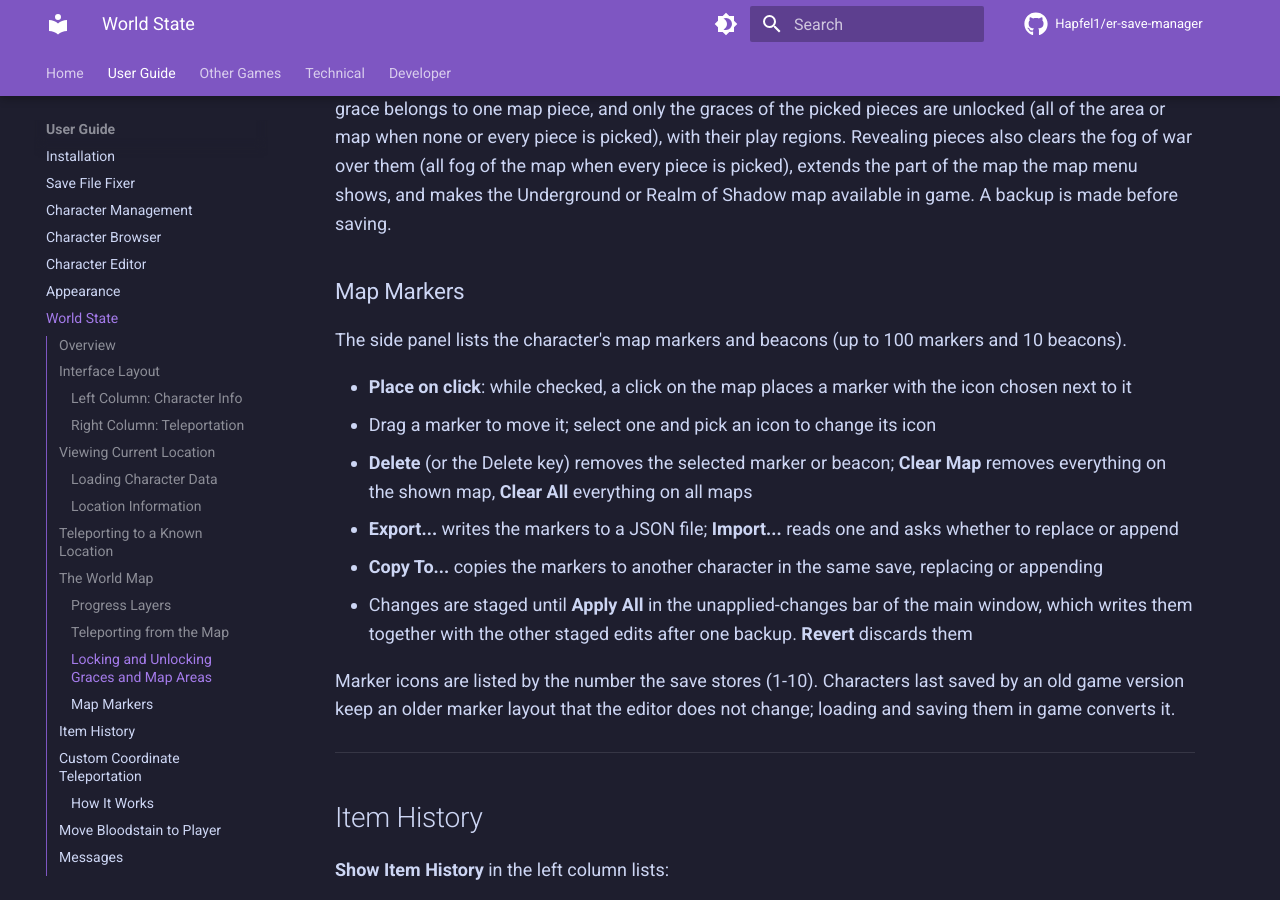
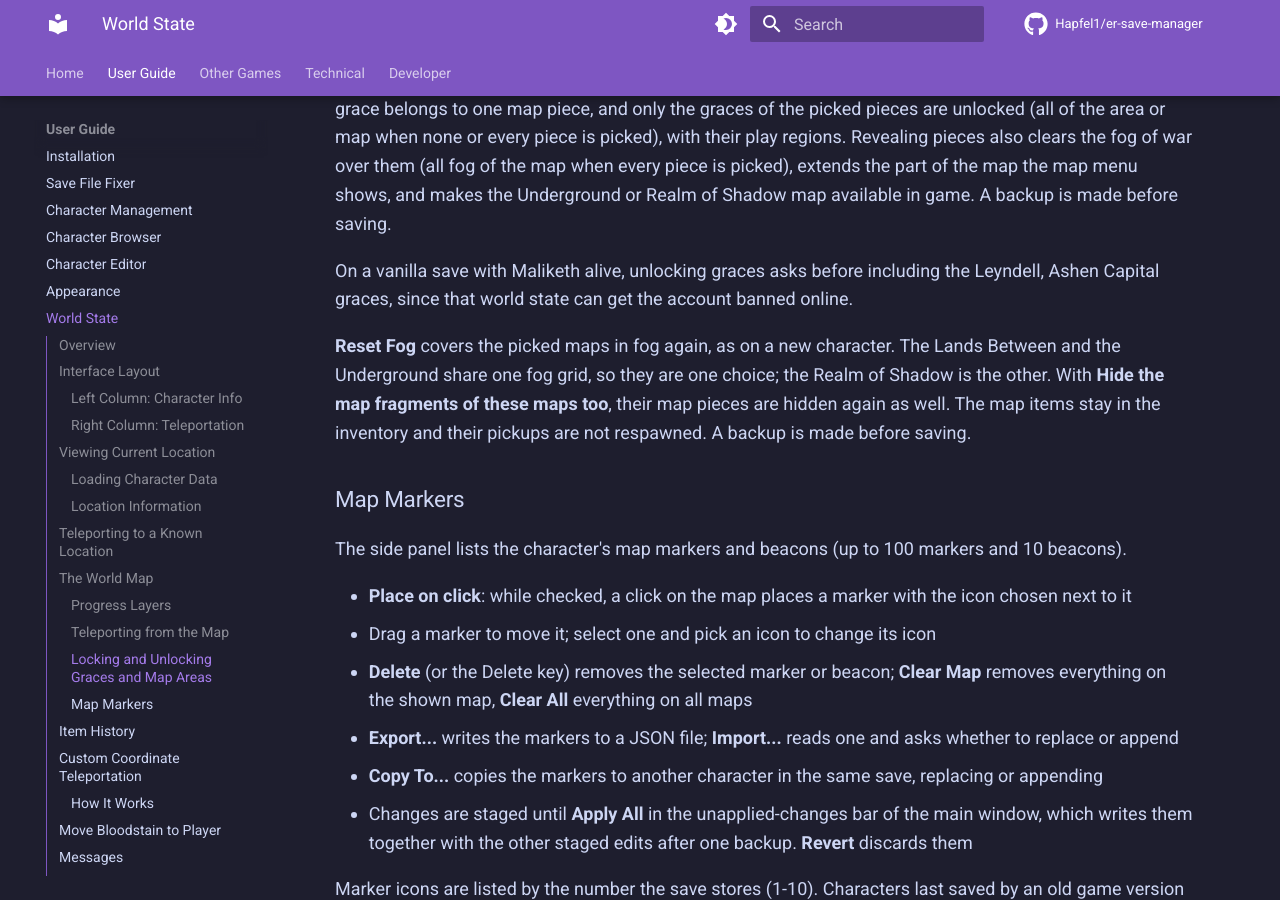
Before and after one commit to Hapfel1/er-save-manager, an MkDocs documentation site: the page built from docs/user-guide/world-state.md, in a window 1280 px wide and 900 px high, scrolled down 6391 px. Built offline with MkDocs 1.6.1 and Material for MkDocs 9.7.7, drawn with Linux system fonts in a browser that asks for light colours; comment, search, counter and statistics services are not loaded; the version menu is left out.

Commit message:
docs: user guide and changelog for 2.7.0 (#501)
The user guide gains Reset Fog and the Ashen Capital grace prompt in the
world map section, the Convergence boss list in Boss Respawn, the one-copy
item warning in Settings and the current flag count. CHANGELOG.md gets a
written 2.7.0 section, so the release workflow keeps it instead of
generating one from commit titles.

```diff
--- a/docs/user-guide/world-state.md
+++ b/docs/user-guide/world-state.md
@@ -213,6 +213,14 @@ regions. Revealing pieces also clears the fog of war over them (all fog of the m
 is picked), extends the part of the map the map menu shows, and makes the Underground or Realm of
 Shadow map available in game. A backup is made before saving.
 
+On a vanilla save with Maliketh alive, unlocking graces asks before including the Leyndell, Ashen
+Capital graces, since that world state can get the account banned online.
+
+**Reset Fog** covers the picked maps in fog again, as on a new character. The Lands Between and the
+Underground share one fog grid, so they are one choice; the Realm of Shadow is the other. With
+**Hide the map fragments of these maps too**, their map pieces are hidden again as well. The map
+items stay in the inventory and their pickups are not respawned. A backup is made before saving.
+
 ### Map Markers
 
 The side panel lists the character's map markers and beacons (up to 100 markers and 10 beacons).
```
Also changed, not shown: CHANGELOG.md (+38 -0 lines), docs/user-guide/event-flags.md (+2 -2 lines), docs/user-guide/settings.md (+1 -0 lines).
